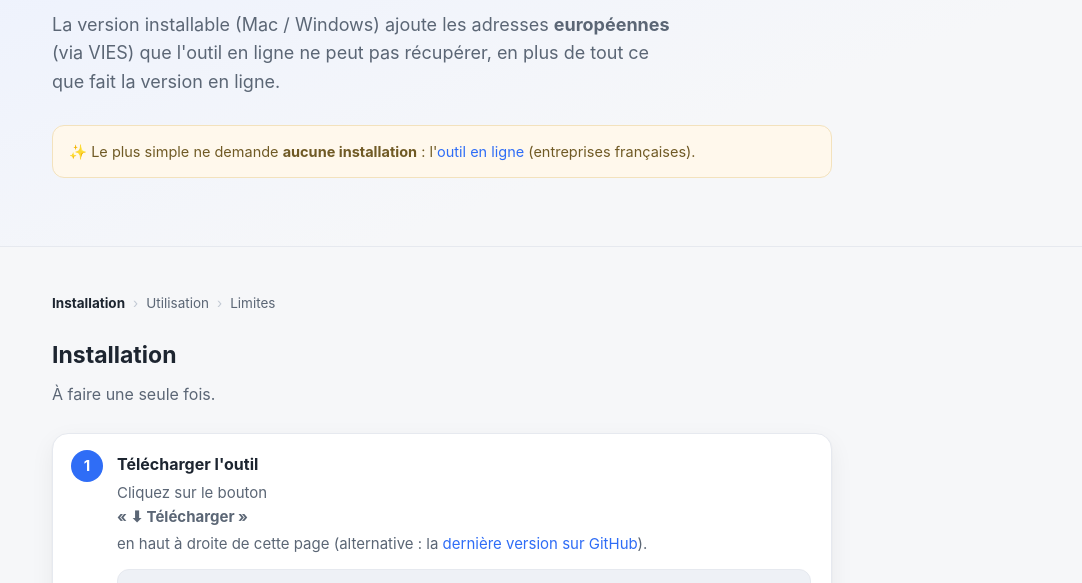
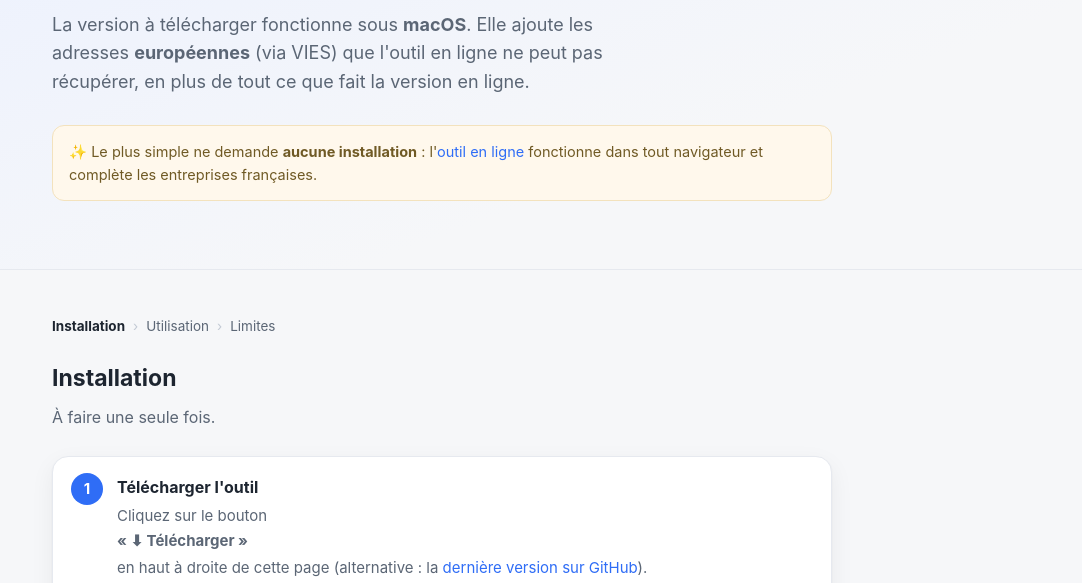
Before and after one commit to phosphoria/pennylane, a website: page docs/telecharger.html in a window 1280 px wide. Shown: the part 149-732 px from the top of the page, without its empty margins (198-1280 px from the left). Drawn offline with Linux system fonts and the light colour scheme.

Commit message:
docs: remove Windows mentions, the download version is macOS only
Only the macOS version is shipped. README no longer lists the .bat
launcher nor a Windows CI job (tests.yml has none). The download page
now states that the download version runs on macOS and that the online
version runs in any browser; the link on the online tool says macOS.

Co-Authored-By: Claude Opus 5.5 <noreply@anthropic.com>
Claude-Session: https://claude.ai/code/session_01AzLCSSaxw9MpMnUGXsRkWB

```diff
--- a/docs/telecharger.html
+++ b/docs/telecharger.html
@@ -4,7 +4,7 @@
 <meta charset="UTF-8">
 <meta http-equiv="Content-Security-Policy" content="default-src 'none'; script-src 'self'; style-src 'self' 'unsafe-inline'; img-src 'self'; base-uri 'none'; form-action 'none'">
 <meta name="viewport" content="width=device-width, initial-scale=1.0">
-<title>Version à télécharger — Pennylane (Mac / Windows, Europe incluse)</title>
+<title>Version à télécharger — Pennylane (macOS, Europe incluse)</title>
 <meta name="description" content="Outil simple pour compléter automatiquement les coordonnées manquantes (SIRET, adresse, ville…) des fournisseurs et clients exportés depuis Pennylane.">
 <style>
   :root{
@@ -121,10 +121,10 @@
 <header class="hero">
   <div class="wrap">
     <h1>Version à télécharger — fournisseurs français <i>et</i> européens</h1>
-    <p class="lead">La version installable (Mac / Windows) ajoute les adresses
+    <p class="lead">La version à télécharger fonctionne sous <b>macOS</b>. Elle ajoute les adresses
       <b>européennes</b> (via VIES) que l'outil en ligne ne peut pas récupérer, en plus
       de tout ce que fait la version en ligne.</p>
-    <div class="note" style="margin-top:0;margin-bottom:20px">✨ Le plus simple ne demande <b>aucune installation</b> : l'<a href="index.html">outil en ligne</a> (entreprises françaises).</div>
+    <div class="note" style="margin-top:0;margin-bottom:20px">✨ Le plus simple ne demande <b>aucune installation</b> : l'<a href="index.html">outil en ligne</a> fonctionne dans tout navigateur et complète les entreprises françaises.</div>
   </div>
 </header>
 
```
Also changed, not shown: docs/index.html (+1 -1 lines), README.md.
